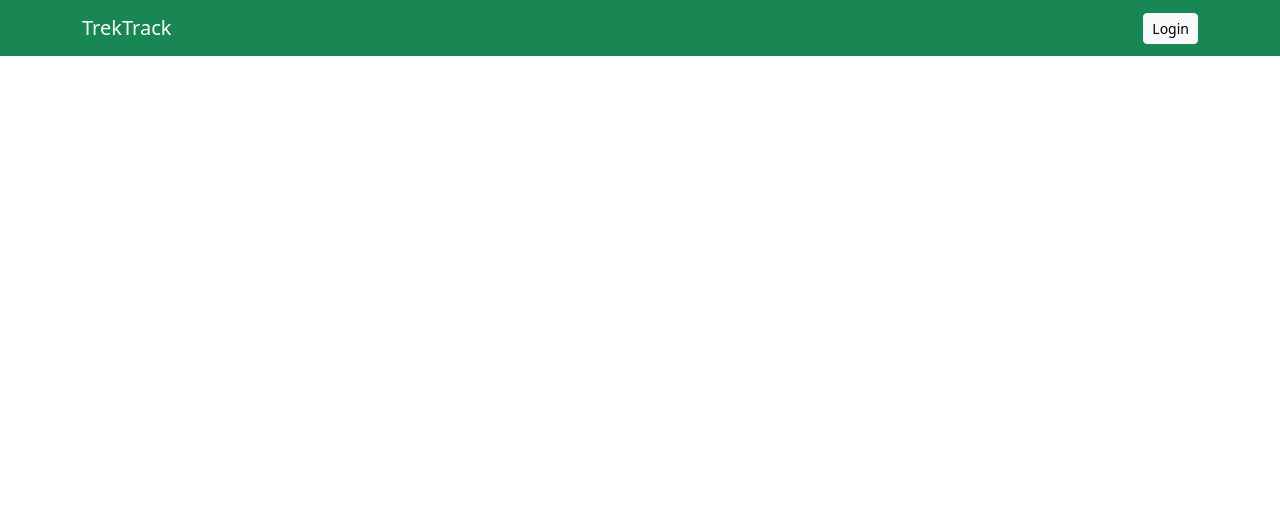
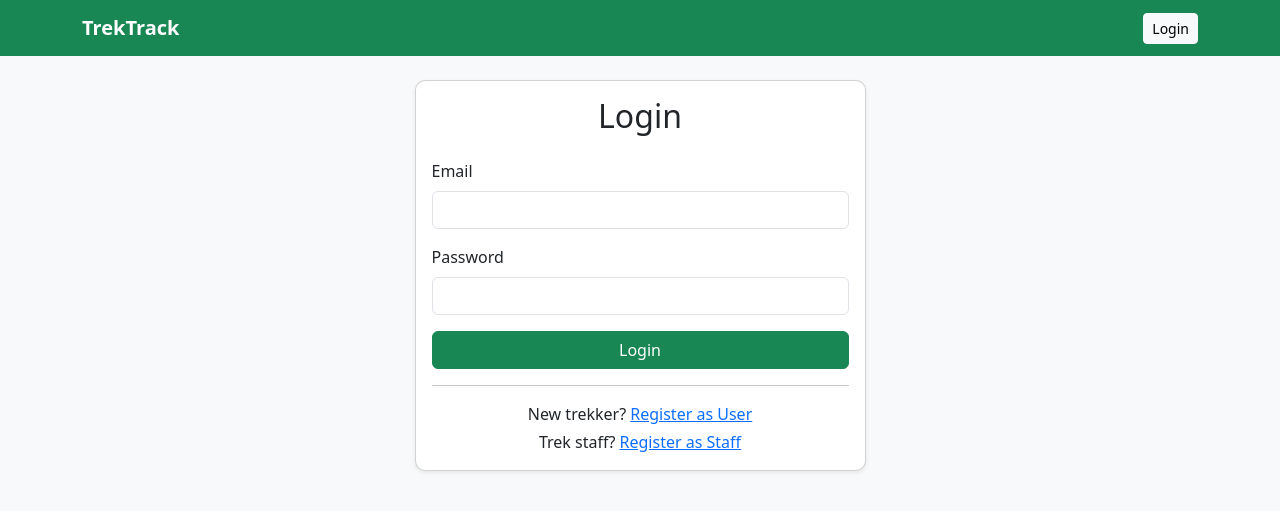
Before and after one commit to Sanjana272621/trekking-management, a Flask app: page /login in a window 1280 px wide. Shown: the top 511 px of the page. Run offline with Flask 3, Linux system fonts and the light colour scheme.

Commit message:
fixed login page

```diff
--- a/templates/base.html
+++ b/templates/base.html
@@ -7,6 +7,8 @@
         href="https://cdn.jsdelivr.net/npm/bootstrap@5.3.3/dist/css/bootstrap.min.css"
         rel="stylesheet"
     >
+
+    <link rel="stylesheet" href="{{ url_for('static', filename='styles.css') }}">
 </head>
 
 <body>
--- a/templates/login.html
+++ b/templates/login.html
@@ -1,57 +1,63 @@
-<!DOCTYPE html>
-<html>
-<head>
-    <title>TrekTrack</title>
+{% extends "base.html" %}
 
-    <link
-        href="https://cdn.jsdelivr.net/npm/bootstrap@5.3.3/dist/css/bootstrap.min.css"
-        rel="stylesheet"
-    >
-</head>
+{% block content %}
 
-<body>
+<div class="row justify-content-center">
+    <div class="col-md-5">
 
-<nav class="navbar navbar-expand-lg navbar-dark bg-success">
-    <div class="container">
-        <a class="navbar-brand" href="{{ url_for('home') }}">
-            TrekTrack
-        </a>
+        <div class="card shadow-sm">
+            <div class="card-body">
 
-        <div>
-            {% if g.user %}
-                <a class="btn btn-light btn-sm"
-                   href="{{ url_for('dashboard') }}">
-                    Dashboard
-                </a>
+                <h2 class="mb-4 text-center">Login</h2>
 
-                <a class="btn btn-outline-light btn-sm"
-                   href="{{ url_for('logout') }}">
-                    Logout
-                </a>
-            {% else %}
-                <a class="btn btn-light btn-sm"
-                   href="{{ url_for('login') }}">
-                    Login
-                </a>
-            {% endif %}
+                <form method="POST">
+
+                    <div class="mb-3">
+                        <label class="form-label">Email</label>
+                        <input
+                            type="email"
+                            name="email"
+                            class="form-control"
+                            required
+                        >
+                    </div>
+
+                    <div class="mb-3">
+                        <label class="form-label">Password</label>
+                        <input
+                            type="password"
+                            name="password"
+                            class="form-control"
+                            required
+                        >
+                    </div>
+
+                    <button type="submit" class="btn btn-success w-100">
+                        Login
+                    </button>
+
+                </form>
+
+                <hr>
+
+                <p class="text-center mb-1">
+                    New trekker?
+                    <a href="{{ url_for('register', role='user') }}">
+                        Register as User
+                    </a>
+                </p>
+
+                <p class="text-center mb-0">
+                    Trek staff?
+                    <a href="{{ url_for('register', role='staff') }}">
+                        Register as Staff
+                    </a>
+                </p>
+
+            </div>
         </div>
+
     </div>
-</nav>
-
-<div class="container mt-4">
-
-    {% with messages = get_flashed_messages(with_categories=true) %}
-        {% for category, message in messages %}
-            <div class="alert alert-{{ category }}">
-                {{ message }}
-            </div>
-        {% endfor %}
-    {% endwith %}
-
-    {% block content %}
-    {% endblock %}
-
 </div>
 
-</body>
-</html>
+{% endblock %}
```
